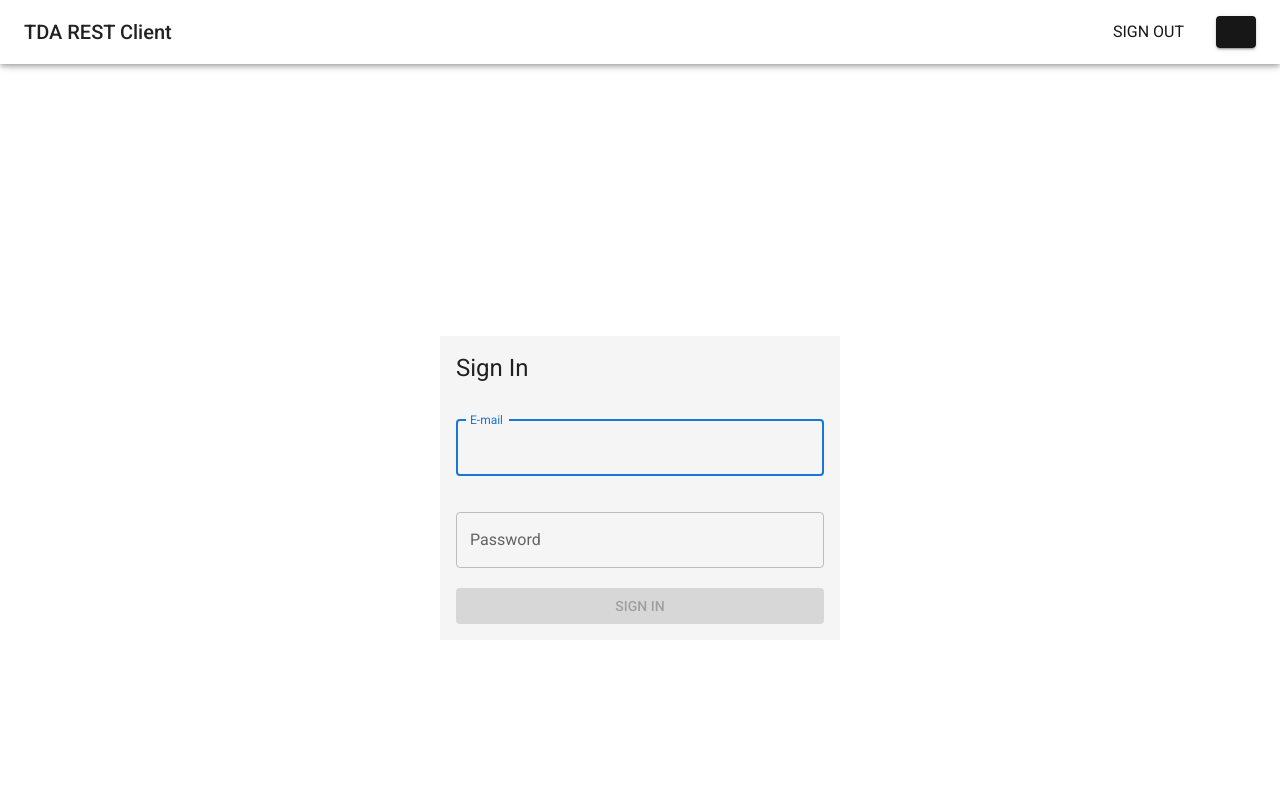
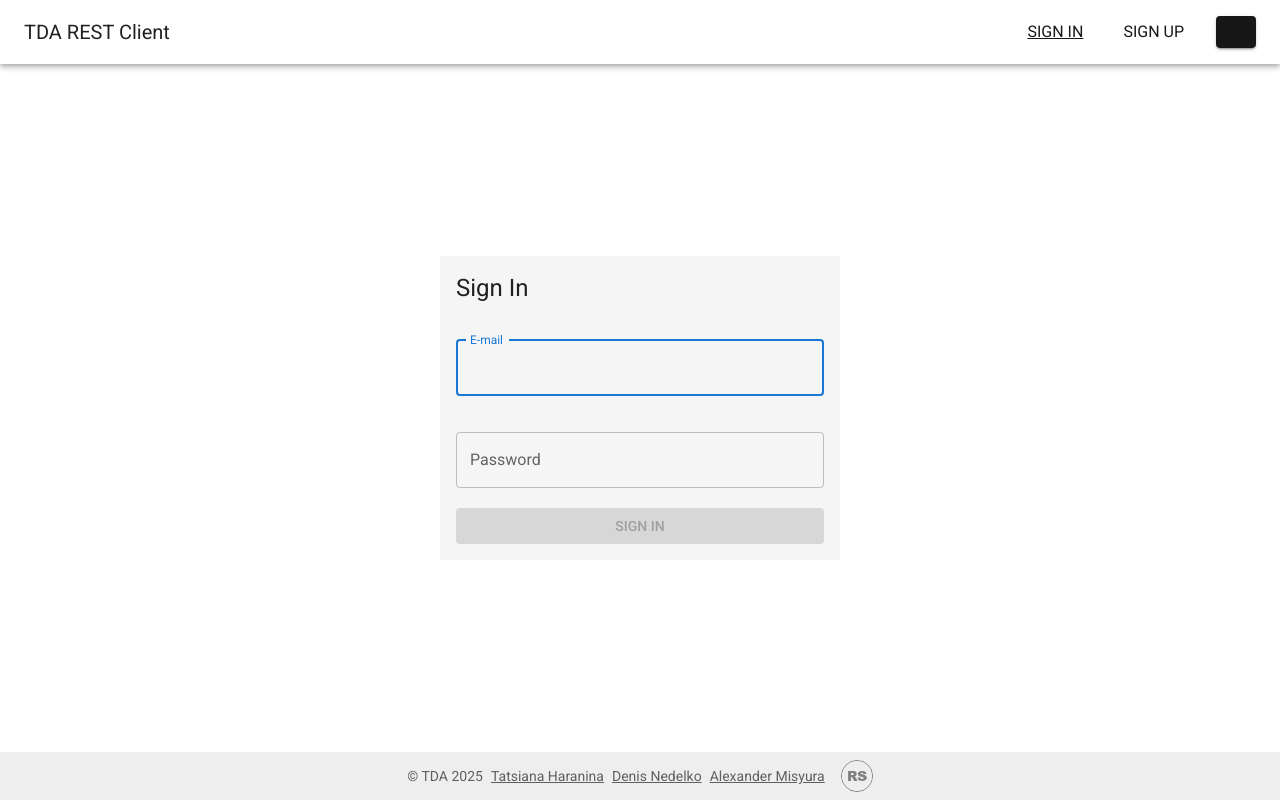
Before and after one commit to tanyagoryaninaD/rest-client-app, a Next.js app: page /en/sign-in in a window 1280 px wide. Shown: the top 800 px of the page. Built offline with nearby package versions, Linux system fonts and the light colour scheme; no server answers; some icons are missing; what @mui/material-nextjs would draw is missing.

Commit message:
feat: update styles

```diff
--- a/src/app/[locale]/sign-in/page.tsx
+++ b/src/app/[locale]/sign-in/page.tsx
@@ -17,7 +17,6 @@ export default function SignInPage() {
   return (
     <Container
       sx={{
-        height: '100vh',
         display: 'flex',
         justifyContent: 'center',
         alignItems: 'center',
--- a/src/app/[locale]/sign-up/page.tsx
+++ b/src/app/[locale]/sign-up/page.tsx
@@ -17,7 +17,6 @@ export default function SignUpPage() {
   return (
     <Container
       sx={{
-        height: '100vh',
         display: 'flex',
         justifyContent: 'center',
         alignItems: 'center',
--- a/src/components/layout/header/auth-panel/auth-panel.tsx
+++ b/src/components/layout/header/auth-panel/auth-panel.tsx
@@ -3,6 +3,7 @@ import { Typography } from '@mui/material';
 import ButtonGroup from '@mui/material/ButtonGroup';
 import { useTranslations } from 'next-intl';
 
+import { usePathname } from '@/i18n/navigation';
 import { Link } from '@/i18n/navigation';
 
 interface AuthPanelProps {
@@ -17,6 +18,7 @@ export default function AuthPanel({
   closeSidebar,
 }: AuthPanelProps) {
   const t = useTranslations('home_general');
+  const pathname = usePathname();
 
   return (
     <ButtonGroup
@@ -42,7 +44,14 @@ export default function AuthPanel({
             href="./sign-in"
             LinkComponent={Link}
           >
-            <Typography color="var(--foreground)">
+            <Typography
+              sx={{
+                textDecoration: pathname.includes('sign-in')
+                  ? 'underline'
+                  : 'none',
+              }}
+              color="var(--foreground)"
+            >
               {t('buttons.sign_in')}
             </Typography>
           </Button>
@@ -52,7 +61,14 @@ export default function AuthPanel({
             href="./sign-up"
             LinkComponent={Link}
           >
-            <Typography color="var(--foreground)">
+            <Typography
+              sx={{
+                textDecoration: pathname.includes('sign-up')
+                  ? 'underline'
+                  : 'none',
+              }}
+              color="var(--foreground)"
+            >
               {t('buttons.sign_up')}
             </Typography>
           </Button>
--- a/src/components/layout/header/header.tsx
+++ b/src/components/layout/header/header.tsx
@@ -5,20 +5,23 @@ import AppBar from '@mui/material/AppBar';
 import Box from '@mui/material/Box';
 import Divider from '@mui/material/Divider';
 import Drawer from '@mui/material/Drawer';
+import MuiLink from '@mui/material/Link';
 import Stack from '@mui/material/Stack';
 import Toolbar from '@mui/material/Toolbar';
 import Typography from '@mui/material/Typography';
 import { useState } from 'react';
 
 import LocaleSwitcher from '@/components/localeSwitcher/LocaleSwitcher';
+import { Link, usePathname } from '@/i18n/navigation';
 
 import AuthPanel from './auth-panel/auth-panel';
 import HeaderIconButton from './header-icon-button/header-icon-button';
 
 export default function Header() {
+  const pathname = usePathname();
   const [isSidebarOpen, setIsSidebarOpen] = useState(false);
   // TODO: Add user context
-  const user = { name: 'John' };
+  const user = undefined;
 
   const closeSidebar = () => {
     if (isSidebarOpen) {
@@ -32,10 +35,17 @@ export default function Header() {
 
   return (
     <AppBar color="inherit" position="sticky">
-      <Toolbar>
-        <Typography variant="h6" component="div" sx={{ flexGrow: 1 }}>
-          TDA REST Client
-        </Typography>
+      <Toolbar sx={{ justifyContent: 'space-between' }}>
+        <MuiLink
+          href="/"
+          color="inherit"
+          component={Link}
+          underline={pathname === '/' ? 'always' : 'hover'}
+        >
+          <Typography fontWeight="normal" variant="h6" sx={{ flexGrow: 1 }}>
+            TDA REST Client
+          </Typography>
+        </MuiLink>
         <Stack direction="row" spacing={2}>
           {!isSidebarOpen && (
             <AuthPanel
@@ -60,6 +70,7 @@ export default function Header() {
 
       <Drawer
         anchor="right"
+        inert={!isSidebarOpen}
         open={isSidebarOpen}
         onClose={toggleSidebar}
         sx={{
--- a/src/components/layout/layout.tsx
+++ b/src/components/layout/layout.tsx
@@ -17,7 +17,7 @@ export default function MainLayout({ children }: LayoutProps) {
       }}
     >
       <Header />
-      <Box component="main" sx={{ flexGrow: 1, p: 3 }}>
+      <Box component="main" sx={{ display: 'flex', flexGrow: 1, p: 3 }}>
         {children}
       </Box>
       <Footer />
```
